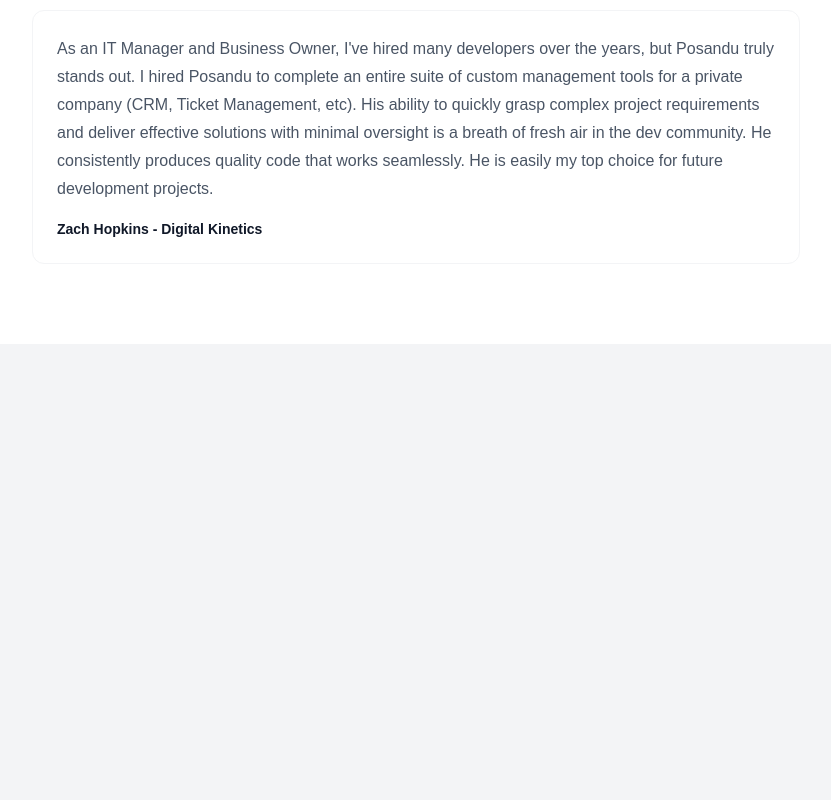
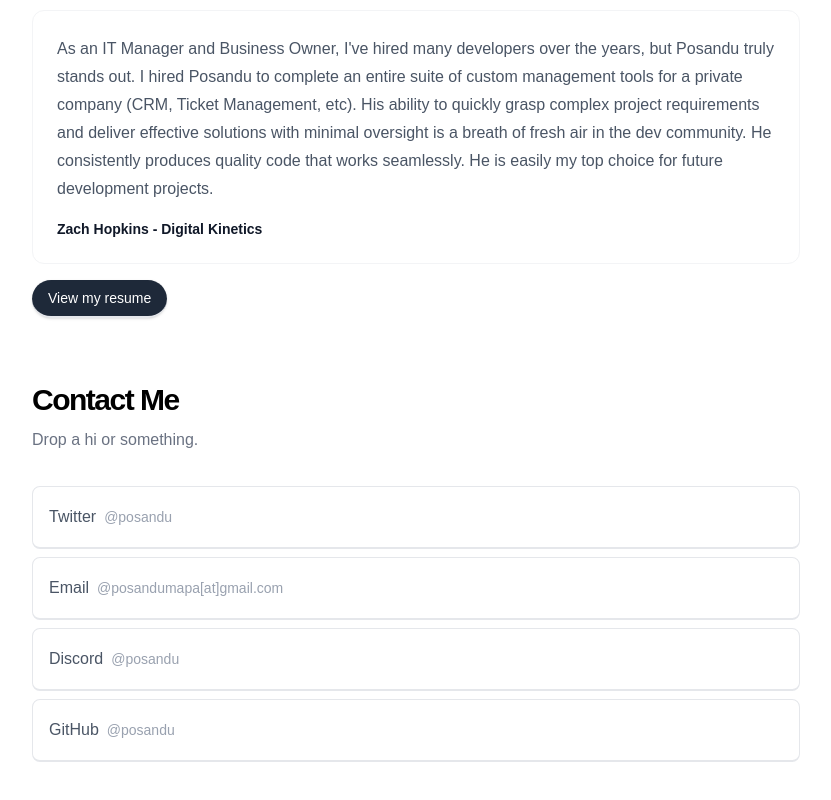
Before and after one commit to Posandu/portfolio, a SvelteKit app: page / in a window 1280 px wide. Shown: the part 2587-3387 px from the top of the page, without its empty margins (224-1055 px from the left). Before the commit the page ends 2931 px from the top, so only its background shows below. Built offline with nearby package versions, Linux system fonts and the light colour scheme.

Commit message:
add contact

```diff
--- /dev/null
+++ b/src/routes/+page.server.ts
@@ -0,0 +1 @@
+export const csr = false;
--- a/src/routes/+page.svelte
+++ b/src/routes/+page.svelte
@@ -156,6 +156,29 @@
 			text: "As an IT Manager and Business Owner, I've hired many developers over the years, but Posandu truly stands out. I hired Posandu to complete an entire suite of custom management tools for a private company (CRM, Ticket Management, etc). His ability to quickly grasp complex project requirements and deliver effective solutions with minimal oversight is a breath of fresh air in the dev community. He consistently produces quality code that works seamlessly. He is easily my top choice for future development projects."
 		}
 	];
+
+	const SOCIALS = [
+		{
+			name: 'Twitter',
+			link: 'https://twitter.com/posandu',
+			username: 'posandu'
+		},
+		{
+			name: 'Email',
+			link: 'mailto:posandumapa@gmail.com',
+			username: 'posandumapa[at]gmail.com'
+		},
+		{
+			name: 'Discord',
+			link: '#',
+			username: 'posandu'
+		},
+		{
+			name: 'GitHub',
+			link: 'https://github.com/posandu',
+			username: 'posandu'
+		}
+	];
 </script>
 
 <h1 class="title mb-4 text-4xl font-bold">Hey, I'm Posandu</h1>
@@ -245,3 +268,28 @@
 		</div>
 	{/each}
 </div>
+
+<a
+	href="https://read.cv/posandu"
+	class="mt-4 inline-block rounded-full bg-gray-800 px-4 py-2 text-sm text-white shadow transition-all hover:bg-gray-900"
+	target="_blank"
+>
+	View my resume
+</a>
+
+<div class="mt-16">
+	<h2 class="title text-3xl font-bold">Contact Me</h2>
+
+	<p class="mt-2 mb-8 text-gray-500">Drop a hi or something.</p>
+
+	{#each SOCIALS as social}
+		<a
+			href={social.link}
+			target="_blank"
+			class="mb-2 flex items-center gap-2 rounded-lg border border-gray-100 bg-white p-4 text-gray-600 transition-all hover:border-gray-200 hover:shadow-sm"
+		>
+			<span class="font-medium">{social.name}</span>
+			<span class="text-sm text-gray-400">@{social.username}</span>
+		</a>
+	{/each}
+</div>
```
Also changed, not shown: 1 other file (tests, documents, lock files or other folders).
